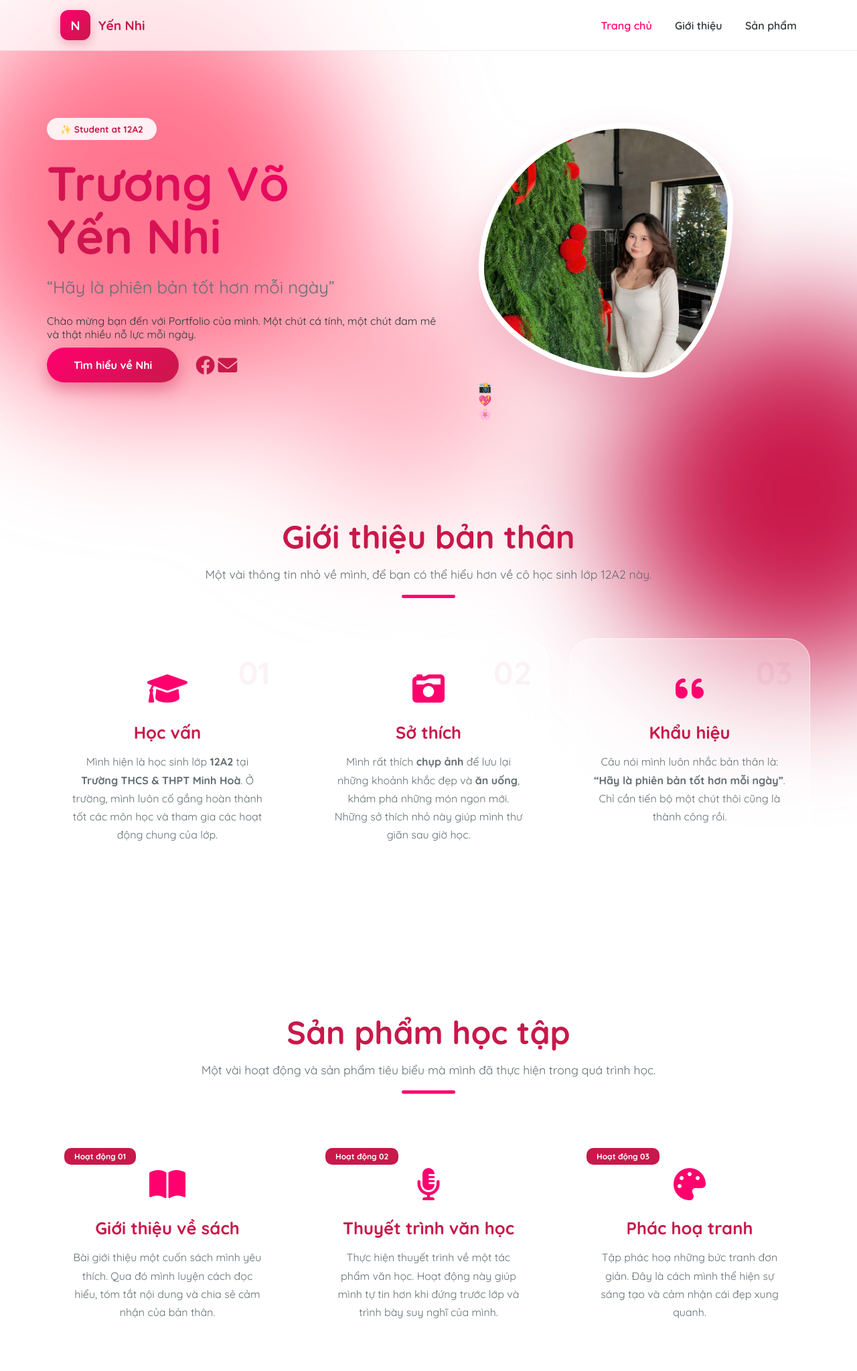
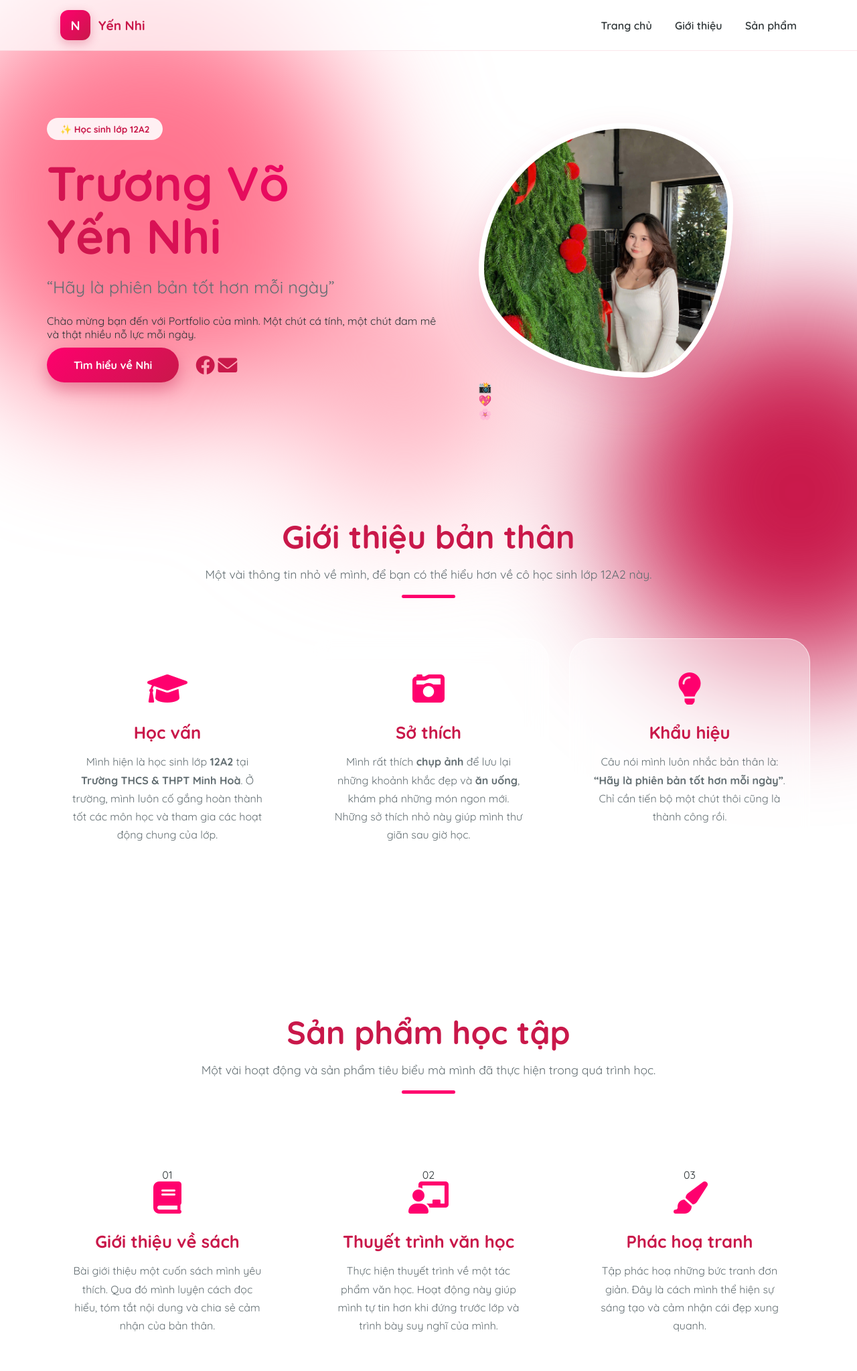
Before and after one commit to GamerVN27/GamerVN27.github.io, a plain HTML site: page index.html in a window 1280 px wide. Shown: the top 2047 px of the page at 67% size. Drawn offline with Linux system fonts and the light colour scheme.

Commit message:
Update index.html

```diff
--- a/index.html
+++ b/index.html
@@ -22,17 +22,17 @@
         <span class="brand-name">Yến Nhi</span>
       </div>
       <nav class="nav">
-        <a href="#trang-chu" class="nav-link active">Trang chủ</a>
+        <a href="#trang-chu" class="nav-link">Trang chủ</a>
         <a href="#gioi-thieu" class="nav-link">Giới thiệu</a>
         <a href="#san-pham" class="nav-link">Sản phẩm</a>
       </nav>
     </div>
   </header>
 
-  <main id="trang-chu" class="container hero">
+  <section id="trang-chu" class="container hero">
     <div class="hero-grid">
       <div class="hero-text">
-        <span class="badge">✨ Student at 12A2</span>
+        <span class="badge">✨ Học sinh lớp 12A2</span>
         <h1 class="hero-name">Trương Võ <br> Yến Nhi</h1>
         <p class="hero-tagline">“Hãy là phiên bản tốt hơn mỗi ngày”</p>
         <p class="hero-desc">Chào mừng bạn đến với Portfolio của mình. Một chút cá tính, một chút đam mê và thật nhiều nỗ lực mỗi ngày.</p>
@@ -44,17 +44,16 @@
           </div>
         </div>
       </div>
-
       <div class="hero-visual">
         <div class="avatar-container">
-          <img src="images/avatar.jpg" alt="Trương Võ Yến Nhi" class="avatar-img">
+          <img src="images/avatar.jpg" alt="Yến Nhi" class="avatar-img">
           <div class="float-icon icon-1">📸</div>
           <div class="float-icon icon-2">💖</div>
           <div class="float-icon icon-3">🌸</div>
         </div>
       </div>
     </div>
-  </main>
+  </section>
 
   <section id="gioi-thieu" class="container section">
     <div class="section-title">
@@ -62,22 +61,22 @@
       <p>Một vài thông tin nhỏ về mình, để bạn có thể hiểu hơn về cô học sinh lớp 12A2 này.</p>
       <div class="line"></div>
     </div>
+
     <div class="cards-grid">
       <div class="card glass">
-        <div class="card-number">01</div>
-        <i class="fas fa-graduation-cap"></i>
+        <div class="card-icon"><i class="fas fa-graduation-cap"></i></div>
         <h3>Học vấn</h3>
         <p>Mình hiện là học sinh lớp <strong>12A2</strong> tại <strong>Trường THCS & THPT Minh Hoà</strong>. Ở trường, mình luôn cố gắng hoàn thành tốt các môn học và tham gia các hoạt động chung của lớp.</p>
       </div>
+
       <div class="card glass">
-        <div class="card-number">02</div>
-        <i class="fas fa-camera-retro"></i>
+        <div class="card-icon"><i class="fas fa-camera-retro"></i></div>
         <h3>Sở thích</h3>
         <p>Mình rất thích <strong>chụp ảnh</strong> để lưu lại những khoảnh khắc đẹp và <strong>ăn uống</strong>, khám phá những món ngon mới. Những sở thích nhỏ này giúp mình thư giãn sau giờ học.</p>
       </div>
+
       <div class="card glass">
-        <div class="card-number">03</div>
-        <i class="fas fa-quote-left"></i>
+        <div class="card-icon"><i class="fas fa-lightbulb"></i></div>
         <h3>Khẩu hiệu</h3>
         <p>Câu nói mình luôn nhắc bản thân là: <strong>“Hãy là phiên bản tốt hơn mỗi ngày”</strong>. Chỉ cần tiến bộ một chút thôi cũng là thành công rồi.</p>
       </div>
@@ -90,22 +89,25 @@
       <p>Một vài hoạt động và sản phẩm tiêu biểu mà mình đã thực hiện trong quá trình học.</p>
       <div class="line"></div>
     </div>
+
     <div class="cards-grid">
       <div class="card glass project">
-        <span class="project-tag">Hoạt động 01</span>
-        <i class="fas fa-book-open"></i>
+        <span class="project-num">01</span>
+        <div class="card-icon"><i class="fas fa-book"></i></div>
         <h3>Giới thiệu về sách</h3>
         <p>Bài giới thiệu một cuốn sách mình yêu thích. Qua đó mình luyện cách đọc hiểu, tóm tắt nội dung và chia sẻ cảm nhận của bản thân.</p>
       </div>
+
       <div class="card glass project">
-        <span class="project-tag">Hoạt động 02</span>
-        <i class="fas fa-microphone-alt"></i>
+        <span class="project-num">02</span>
+        <div class="card-icon"><i class="fas fa-chalkboard-teacher"></i></div>
         <h3>Thuyết trình văn học</h3>
         <p>Thực hiện thuyết trình về một tác phẩm văn học. Hoạt động này giúp mình tự tin hơn khi đứng trước lớp và trình bày suy nghĩ của mình.</p>
       </div>
+
       <div class="card glass project">
-        <span class="project-tag">Hoạt động 03</span>
-        <i class="fas fa-palette"></i>
+        <span class="project-num">03</span>
+        <div class="card-icon"><i class="fas fa-paint-brush"></i></div>
         <h3>Phác hoạ tranh</h3>
         <p>Tập phác hoạ những bức tranh đơn giản. Đây là cách mình thể hiện sự sáng tạo và cảm nhận cái đẹp xung quanh.</p>
       </div>
@@ -114,7 +116,7 @@
 
   <footer class="footer">
     <div class="container">
-      <p>Kết nối với mình: <strong>Truongvoyennhi1601@gmail.com</strong></p>
+      <p>Kết nối: <strong>Truongvoyennhi1601@gmail.com</strong></p>
       <p class="footer-copy">© 2025 Trương Võ Yến Nhi - Lớp 12A2</p>
     </div>
   </footer>
```
